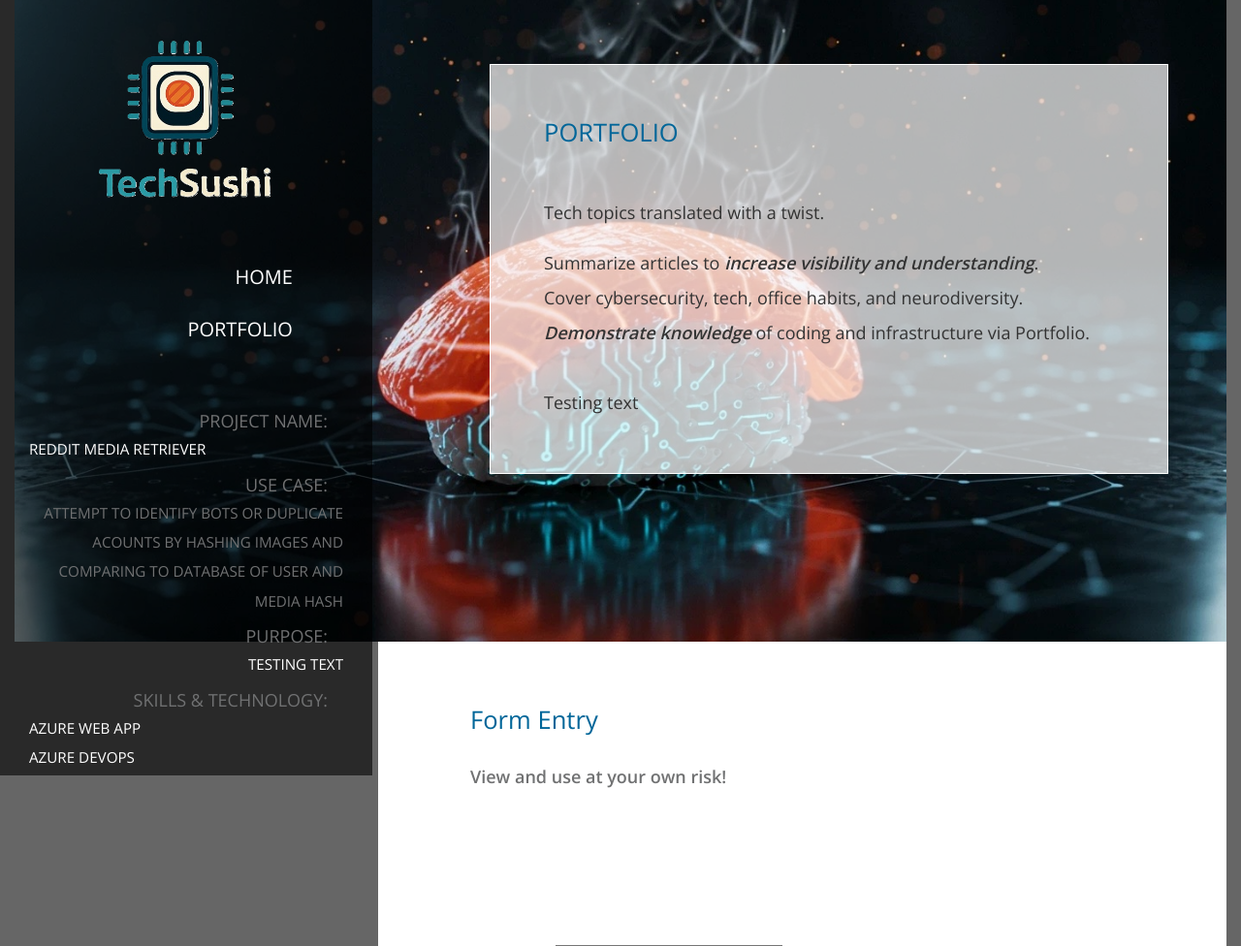
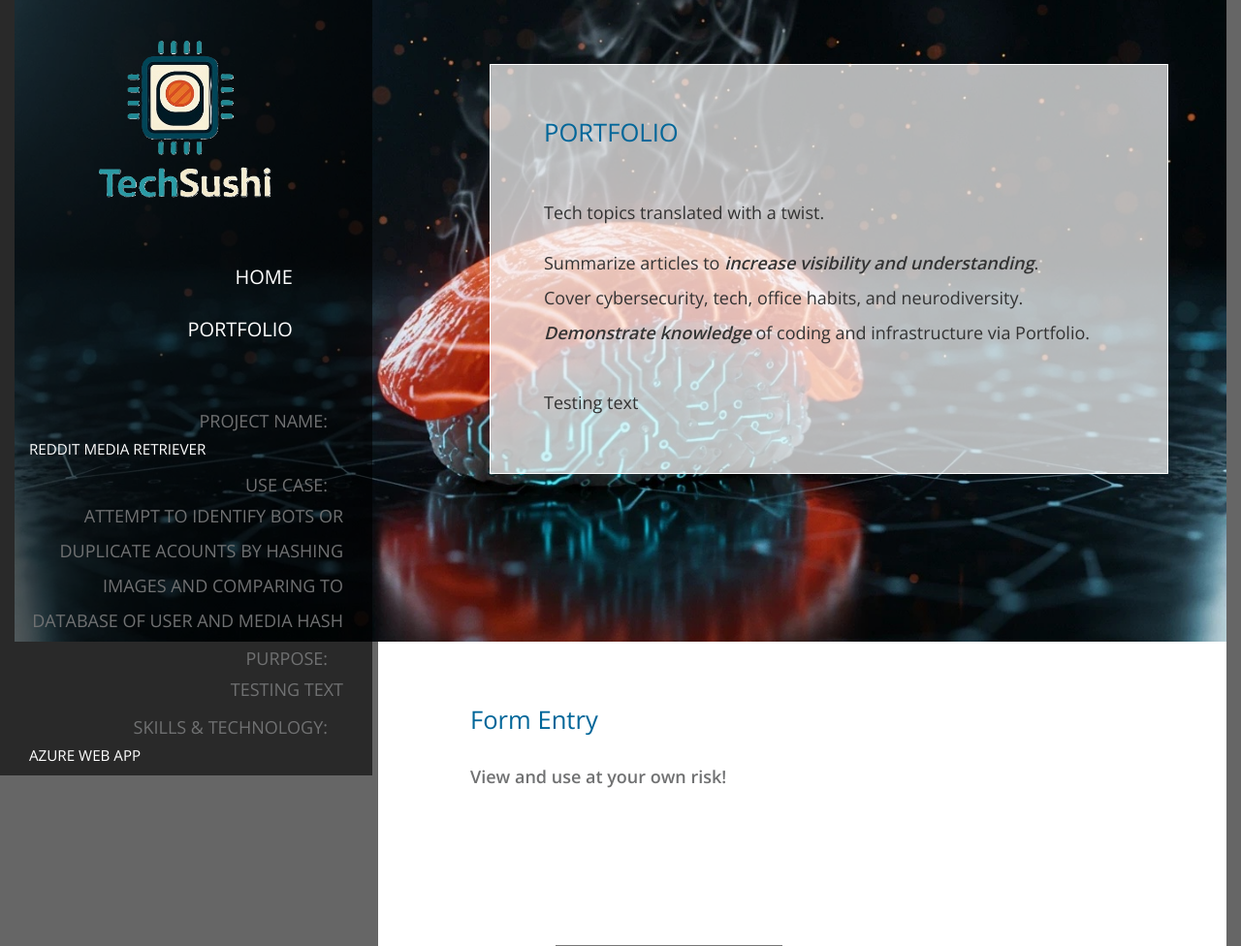
Before and after one commit to jdturbeau/repo-techsushi-portfolio-py, a Flask app: page /rmrwrap in a window 1280 px wide. Shown: the top 976 px of the page at 97% size. Run offline with Flask 3, Linux system fonts and the light colour scheme; some libraries are stand-ins or nearby versions.

Commit message:
Update proj_navbar.html

```diff
--- a/templates/proj_navbar.html
+++ b/templates/proj_navbar.html
@@ -38,20 +38,22 @@
                 </li>
                 <li class="nav-item">
                     <span class="d-inline-block mr-3">Use Case:</span>
-                        <span class="text-white small text-reset">
+                        <!-- <span class="text-white small text-reset"> -->
+                      <span class="text-reset">
                 <p class="mb--0 mb-2">{{ strProjUseCase }}</p>
                       </span>
                 </li>
                 <li class="nav-item">
                     <span class="d-inline-block mr-3">Purpose:</span>
-                      <span class="text-white small text-decoration-none">
+                      <span class="text-decoration-none">
                 <p class="mb--0 mb-2">{{ strProjPurpose }}</p>
                       </span>
                 </li>
                 <li class="nav-item">
                     <span class="d-inline-block mr-3">Skills & Technology:</span>
                       <span class="text-white small text-left">
-                <p class="mb--0 mb-2">{{ strProjSkillTech }}</p>
+                <!-- <p class="mb--0 mb-2">{{ strProjSkillTech }}</p> -->
+                            <p>{{ strProjSkillTech }}</p>
                       </span>
                 </li>
               </ul>
```
